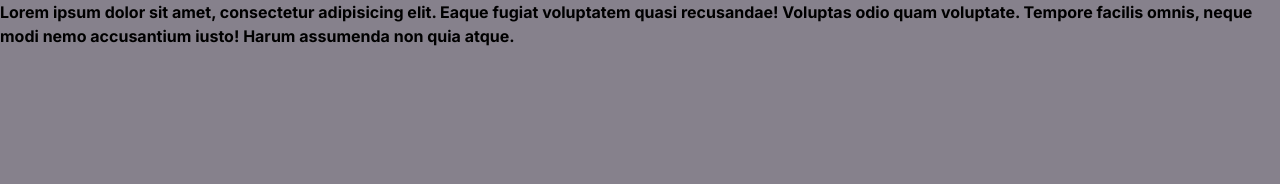
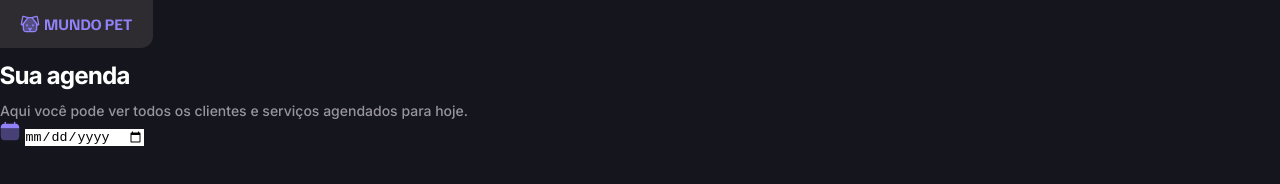
Before and after one commit to feliperossibr/MundoPet, a website: page index.html in a window 1280 px wide. Drawn offline with Linux system fonts and the light colour scheme.

Commit message:
header section

```diff
--- a/index.html
+++ b/index.html
@@ -6,11 +6,26 @@
   <link href="https://fonts.googleapis.com/css2?family=Inter+Tight:ital,wght@0,100..900;1,100..900&family=Inter:ital,opsz,wght@0,14..32,100..900;1,14..32,100..900&display=swap" rel="stylesheet">
   <meta charset="UTF-8">
   <meta name="viewport" content="width=device-width, initial-scale=1.0">
-  <title>Mundo Pet</title>
+  <link rel="shortcut icon" href="src/assets/icons/dog.svg" type="image/x-icon">
+  <title>Mundo Pet | Agendamento</title>
 
   <link rel="stylesheet" href="src/css/global.css">
 </head>
 <body>
-  <p>Lorem ipsum dolor sit amet, consectetur adipisicing elit. Eaque fugiat voluptatem quasi recusandae! Voluptas odio quam voluptate. Tempore facilis omnis, neque modi nemo accusantium iusto! Harum assumenda non quia atque.</p>
+  <img src="src/assets/logo.svg" alt="Logo Mundo Pet">
+
+  <div id="app">
+    <header class="header">
+      <div>
+        <h1>Sua agenda</h1>
+        <p>Aqui você pode ver todos os clientes e serviços  agendados para hoje.</p>
+      </div>
+
+      <div class="input input-date">
+        <img src="src/assets/icons/calendar.svg" alt="">
+        <input type="date" name="date" id="date" required>
+      </div>
+    </header>
+  </div>
 </body>
 </html>
--- a/src/css/global.css
+++ b/src/css/global.css
@@ -1,6 +1,9 @@
-*, *::after, *::before {
+*,
+*::after,
+*::before {
   margin: 0;
   padding: 0;
+  border: 0;
   box-sizing: border-box;
 }
 
@@ -33,26 +36,39 @@
   --accent-orange-light: #75501b;
 
     /*  TYPOGRAPHY  */
-  --ff-title: "Inter Tight", sans-serif;
+  --title: 700 1.5rem/2 "Inter Tight", sans-serif;
 
-  --font-title: 700 1.5rem/2 var(--ff-title);
+  --ff-base: "Inter", sans-serif;
+  --p-md: 500 .875rem/1.5 var(--ff-base);
+  --p-sm: 500 .75rem/1 var(--ff-base);
 
-  --ff-text: "Inter", sans-serif;
+  --label-lg: 700 1rem/1.5 var(--ff-base);
+  --label-md: 700 .875rem/1.5 var(--ff-base);
+  --label-sm: 700 .75rem/1 var(--ff-base);
 
-  --fp-md: 500 .875rem/1.5 var(--ff-text);
-  --fp-sm: 500 .75rem/1 var(--ff-text);
-
-  --label-lg: 700 1rem/1.5 var(--ff-text);
-  --label-md: 700 .875rem/1.5 var(--ff-text);
-  --label-sm: 700 .75rem/1 var(--ff-text);
-
-  --font-link: 500 .75 var(--ff-text);
+  --link: 500 .75 var(--ff-base);
 }
 
-body {
-  background-color: var(--border-secondary);
+html, body {
+  width: 100%;
+  height: auto;
+  min-height: 100vh;
+
+  background-color: #14151d;
+  color: var(--content-primary);
+  font-family: var(--ff-base);
 }
 
 p {
-  font: var(--label-lg);
+  color: var(--content-secondary);
+  font: var(--p-md);
 }
+
+a {
+  font: var(--link);
+  text-decoration: none;
+}
+
+h1 {
+  font: var(--title);
+}
```
